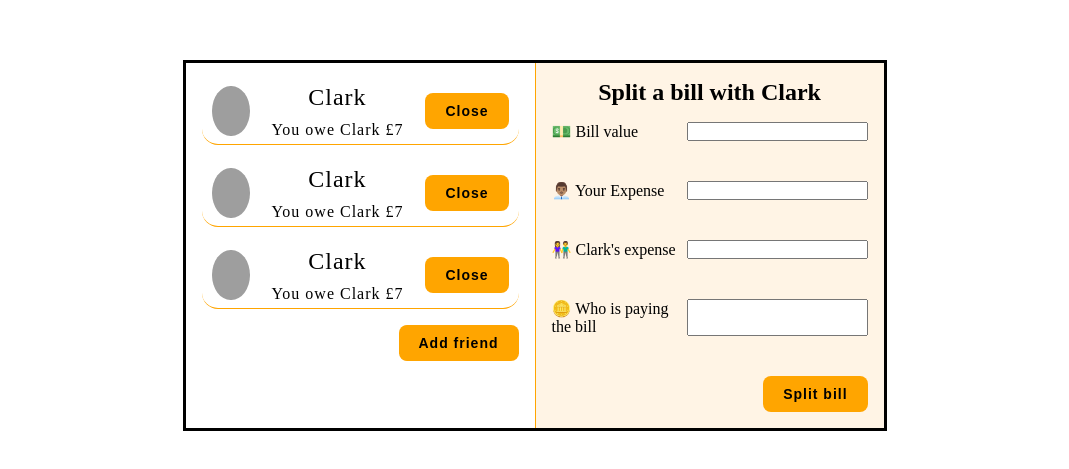
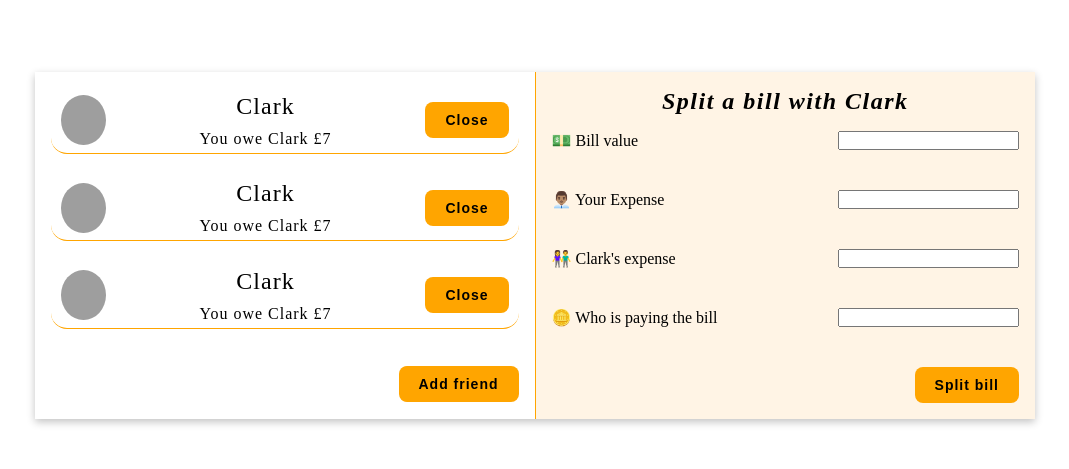
Before and after one commit to A-Karim2003/eat-n-split, a React (Vite) app: page / in a window 1280 px wide. Shown: the part 155-624 px from the top of the page, without its empty margins (105-1174 px from the left). Built offline with nearby package versions, Linux system fonts and the light colour scheme; grey boxes are pictures that could not be loaded.

Commit message:
Fixed app class sizing issue by removing widths constraints on the root div

```diff
--- a/src/components/BillSplitter/billSplitter.css
+++ b/src/components/BillSplitter/billSplitter.css
@@ -7,6 +7,8 @@
 .bill-splitter-container h2 {
   text-align: center;
   margin-bottom: 1rem;
+  letter-spacing: 1.5px;
+  font-style: italic;
 }
 
 .input-group {
--- a/src/components/Friends/friend.css
+++ b/src/components/Friends/friend.css
@@ -4,13 +4,16 @@
   border-right: solid 1px orange;
   padding: 1rem;
   flex: 1;
+
+  display: flex;
+  flex-direction: column;
+  justify-content: space-between;
 }
 
 .friend {
   display: flex;
   align-items: center;
   justify-content: space-evenly;
-  margin-bottom: 1rem;
   border-bottom: solid 1px orange;
   padding: 5px 10px;
   border-radius: 16px;
--- a/src/index.css
+++ b/src/index.css
@@ -12,11 +12,20 @@ body {
   justify-content: center;
 }
 
+#root {
+  height: 100vh;
+  width: 100vw;
+  display: flex;
+  align-items: center;
+  justify-content: center;
+}
+
 .app {
   max-width: 1000px;
   width: 100%;
   display: flex;
-  border: solid;
+  flex-shrink: 0;
+  box-shadow: rgba(0, 0, 0, 0.24) 0px 3px 8px;
 }
 
 @media (max-width: 720px) {
```
